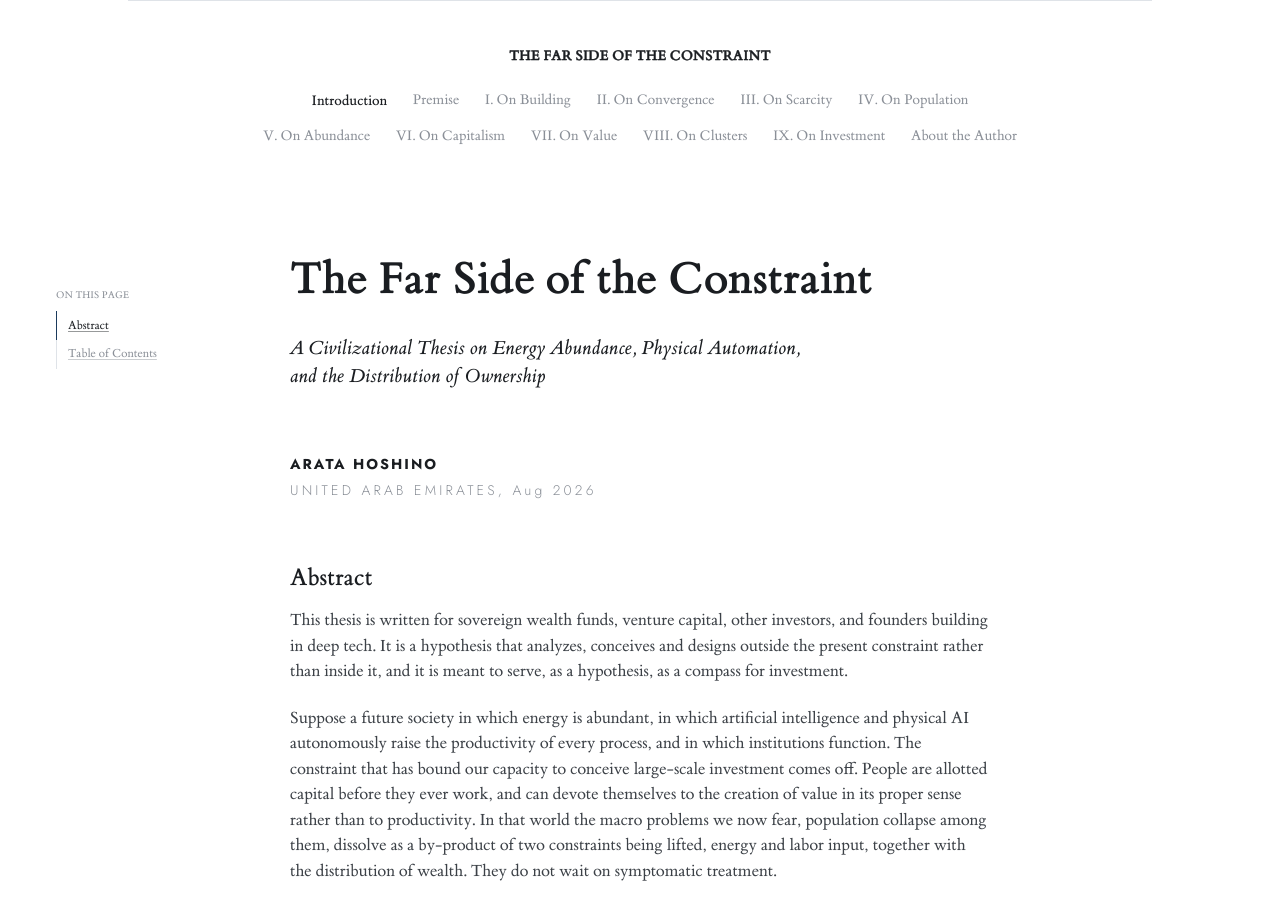
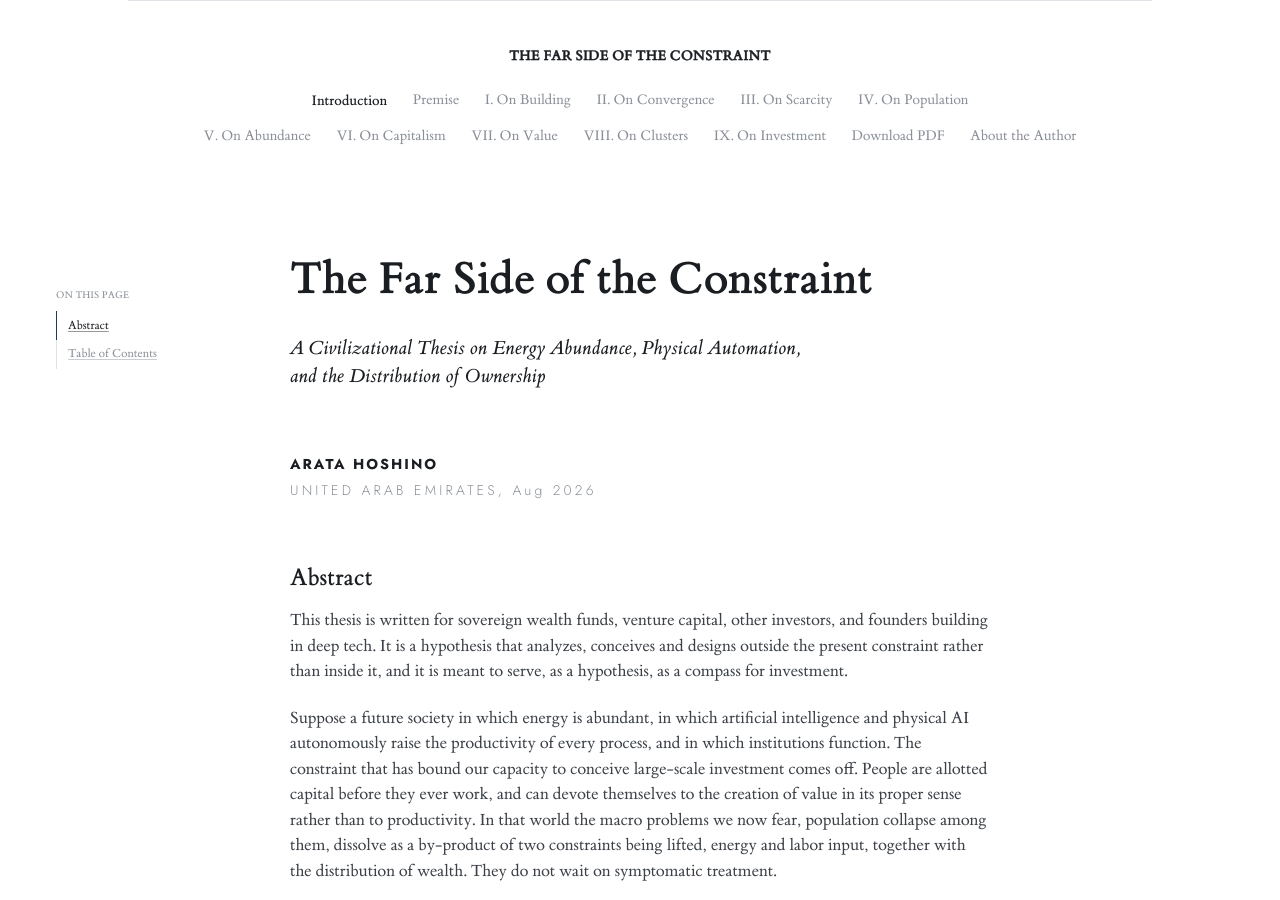
Before and after one commit to arata-hoshino/arata-hoshino.github.io, a Jekyll site: the page built from index.md, in a window 1280 px wide and 900 px high. Built offline with Jekyll 4.4.1, drawn with Linux system fonts in a browser that asks for light colours.

Commit message:
Offer the whole thesis as one file
A Download PDF entry stands between the last chapter and the note on the
author. It carries no target, so the file opens in the browser's own
viewer, in the tab the reader is already in.

Co-Authored-By: Claude Opus 5 <noreply@anthropic.com>

```diff
--- a/_includes/runhead.html
+++ b/_includes/runhead.html
@@ -38,7 +38,13 @@
         <a href="{{ essay.url | relative_url }}" style="--i: {{ forloop.index }}"
            class="nav-link{% if page.url == essay.url %} is-current{% endif %}">{% if essay.roman %}{{ essay.roman }}. {% endif %}{{ essay.title }}</a>
       {% endfor %}
-      <a href="{{ '/about/' | relative_url }}" style="--i: {{ essays.size | plus: 1 }}"
+      {% comment %}
+        The whole thesis as one file. No target: it opens in the browser's
+        own viewer, in the tab the reader is already in.
+      {% endcomment %}
+      <a href="{{ '/assets/the-far-side-of-the-constraint.pdf' | relative_url }}"
+         style="--i: {{ essays.size | plus: 1 }}" class="nav-link">Download PDF</a>
+      <a href="{{ '/about/' | relative_url }}" style="--i: {{ essays.size | plus: 2 }}"
          class="nav-link{% if page.url == '/about/' %} is-current{% endif %}">About the Author</a>
     </nav>
   </div>
```
Also changed, not shown: 1 other file.
